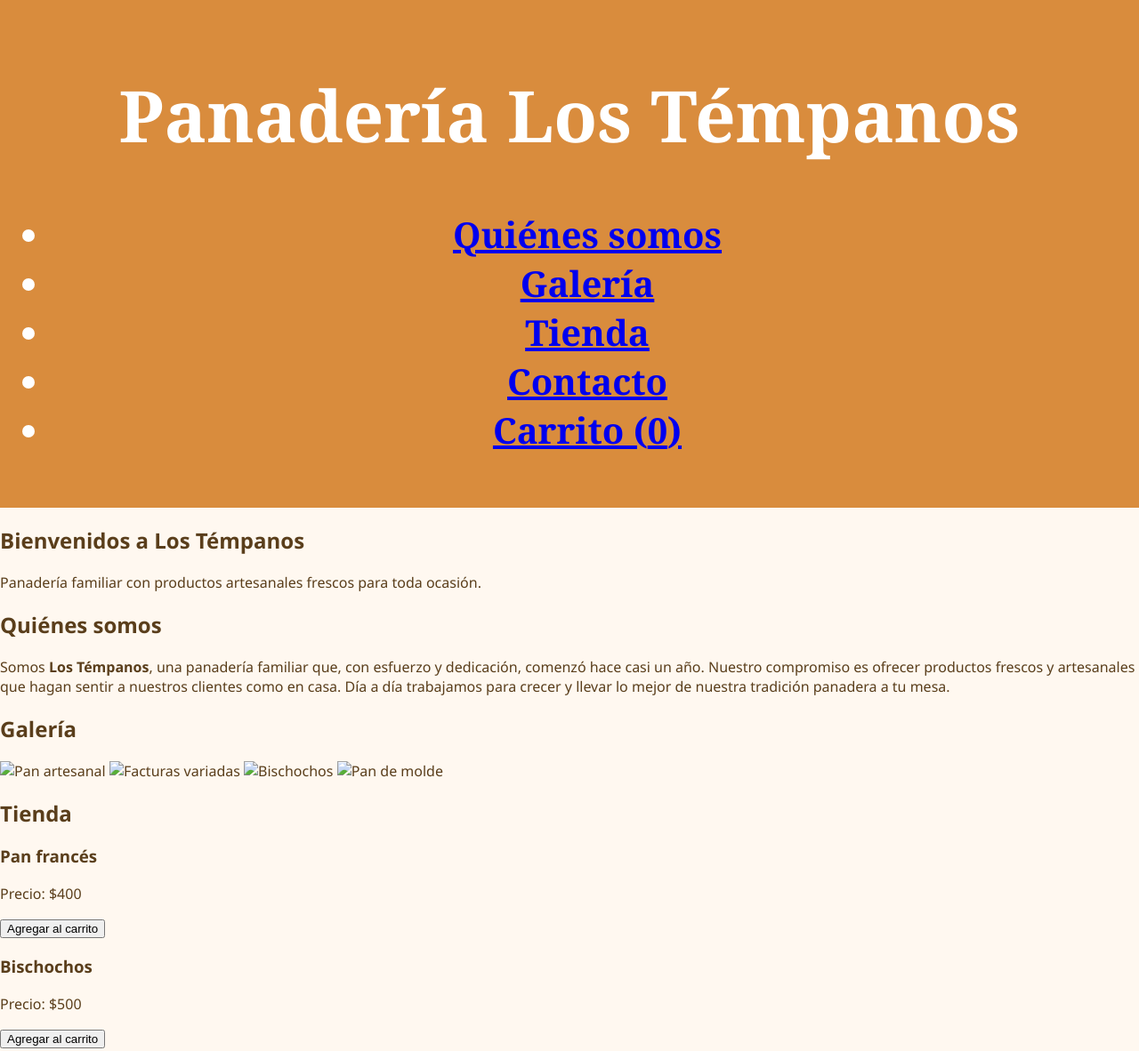
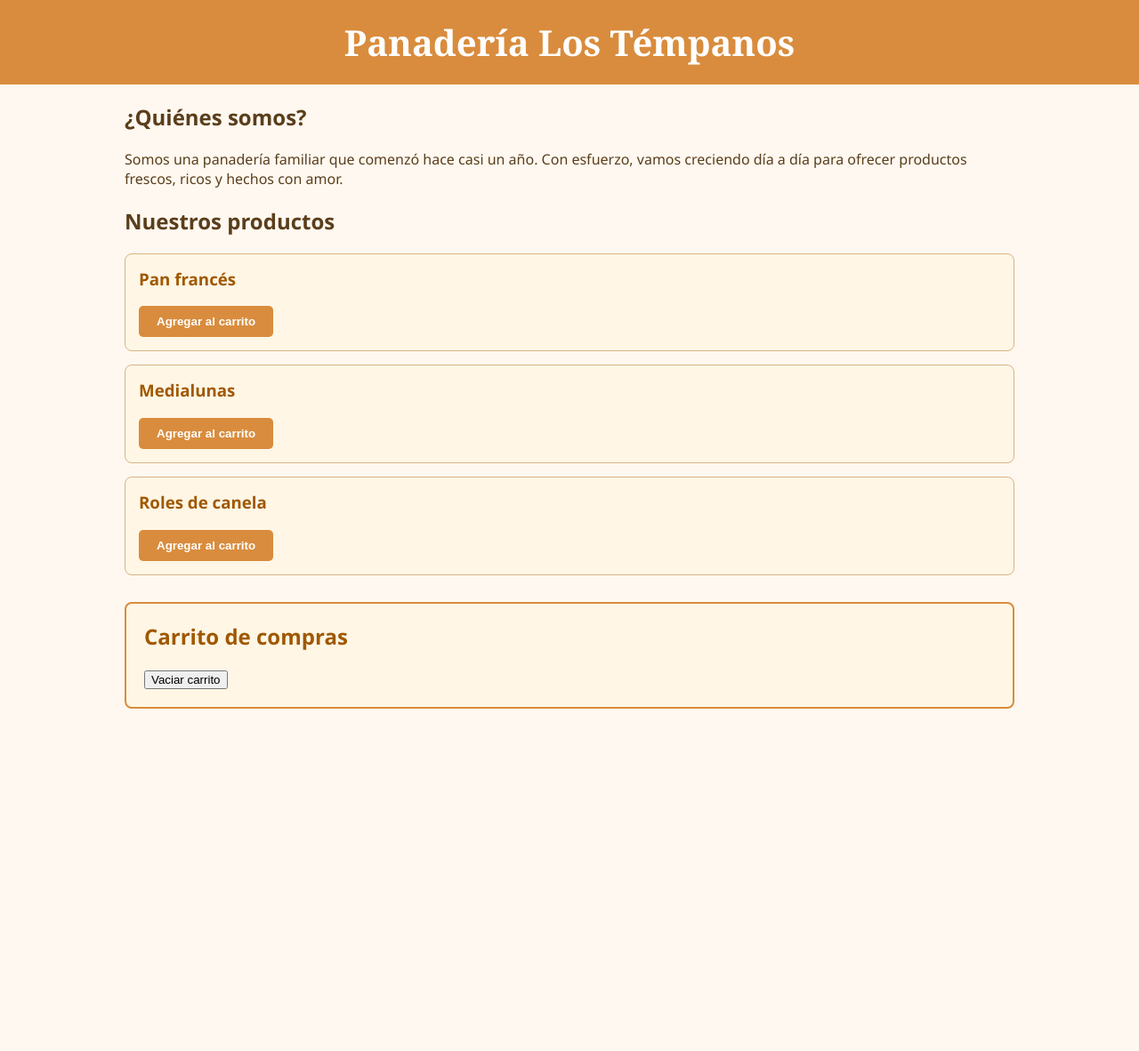
Before and after one commit to lucianop28/los-tempanos, a plain HTML site: page index.html in a window 1280 px wide. Shown: the top 1182 px of the page at 89% size. After the commit the page ends 817 px from the top, so only its background shows below. Drawn offline with Linux system fonts and the light colour scheme.

Commit message:
Update index.html

```diff
--- a/index.html
+++ b/index.html
@@ -1,82 +1,45 @@
 <!DOCTYPE html>
 <html lang="es">
 <head>
-  <meta charset="UTF-8" />
-  <meta name="viewport" content="width=device-width, initial-scale=1" />
-  <title>Los Témpanos - Panadería Artesanal</title>
-  <link rel="stylesheet" href="style.css" />
+  <meta charset="UTF-8">
+  <title>Panadería Los Témpanos</title>
+  <link rel="stylesheet" href="style.css">
 </head>
 <body>
   <header>
-    <h1>Panadería Los Témpanos</h1>
-    <nav>
-      <ul>
-        <li><a href="#quienes-somos">Quiénes somos</a></li>
-        <li><a href="#galeria">Galería</a></li>
-        <li><a href="#tienda">Tienda</a></li>
-        <li><a href="#contacto">Contacto</a></li>
-        <li><a href="#carrito">Carrito (<span id="carrito-count">0</span>)</a></li>
-      </ul>
-    </nav>
+    Panadería Los Témpanos
   </header>
 
-  <main>
-    <section id="bienvenida">
-      <h2>Bienvenidos a Los Témpanos</h2>
-      <p>Panadería familiar con productos artesanales frescos para toda ocasión.</p>
+  <div class="container">
+    <section>
+      <h2>¿Quiénes somos?</h2>
+      <p>Somos una panadería familiar que comenzó hace casi un año. Con esfuerzo, vamos creciendo día a día para ofrecer productos frescos, ricos y hechos con amor.</p>
     </section>
 
-    <section id="quienes-somos">
-      <h2>Quiénes somos</h2>
-      <p>
-        Somos <strong>Los Témpanos</strong>, una panadería familiar que, con esfuerzo y dedicación, comenzó hace casi un año. Nuestro compromiso es ofrecer productos frescos y artesanales que hagan sentir a nuestros clientes como en casa. Día a día trabajamos para crecer y llevar lo mejor de nuestra tradición panadera a tu mesa.
-      </p>
+    <section>
+      <h2>Nuestros productos</h2>
+      <div class="product">
+        <h3>Pan francés</h3>
+        <button class="add-to-cart" onclick="addToCart('Pan francés')">Agregar al carrito</button>
+      </div>
+      <div class="product">
+        <h3>Medialunas</h3>
+        <button class="add-to-cart" onclick="addToCart('Medialunas')">Agregar al carrito</button>
+      </div>
+      <div class="product">
+        <h3>Roles de canela</h3>
+        <button class="add-to-cart" onclick="addToCart('Roles de canela')">Agregar al carrito</button>
+      </div>
+      <!-- Agregá más productos como estos -->
     </section>
 
-    <section id="galeria">
-      <h2>Galería</h2>
-      <div class="imagenes-galeria">
-        <img src="imagenes/pan1.jpg" alt="Pan artesanal" />
-        <img src="imagenes/facturas1.jpg" alt="Facturas variadas" />
-        <img src="imagenes/bischochos1.jpg" alt="Bischochos" />
-        <img src="imagenes/panmolde.jpg" alt="Pan de molde" />
-      </div>
+    <section class="cart">
+      <h2>Carrito de compras</h2>
+      <ul id="cart-list"></ul>
+      <button onclick="vaciarCarrito()">Vaciar carrito</button>
     </section>
+  </div>
 
-    <section id="tienda">
-      <h2>Tienda</h2>
-      <div id="productos"></div>
-    </section>
-
-    <section id="carrito" class="carrito-oculto">
-      <h2>Tu carrito</h2>
-      <div id="lista-carrito"></div>
-      <button id="vaciar-carrito">Vaciar carrito</button>
-      <form id="form-pedido">
-        <h3>Finalizar pedido</h3>
-        <label for="nombre">Nombre:</label>
-        <input type="text" id="nombre" required />
-        <label for="telefono">Teléfono:</label>
-        <input type="tel" id="telefono" required />
-        <label for="direccion">Dirección:</label>
-        <input type="text" id="direccion" required />
-        <button type="submit">Enviar pedido</button>
-      </form>
-    </section>
-
-    <section id="contacto">
-      <h2>Contacto</h2>
-      <p>Correo para pedidos: <a href="mailto:jonhas22s@gmail.com">jonhas22s@gmail.com</a></p>
-      <p>Teléfono: (opcional)</p>
-      <p>Dirección: (opcional)</p>
-    </section>
-  </main>
-
-  <footer>
-    <p>&copy; 2025 Los Témpanos. Todos los derechos reservados.</p>
-  </footer>
-
-  <script src="productos.js"></script>
   <script src="script.js"></script>
 </body>
 </html>
```
